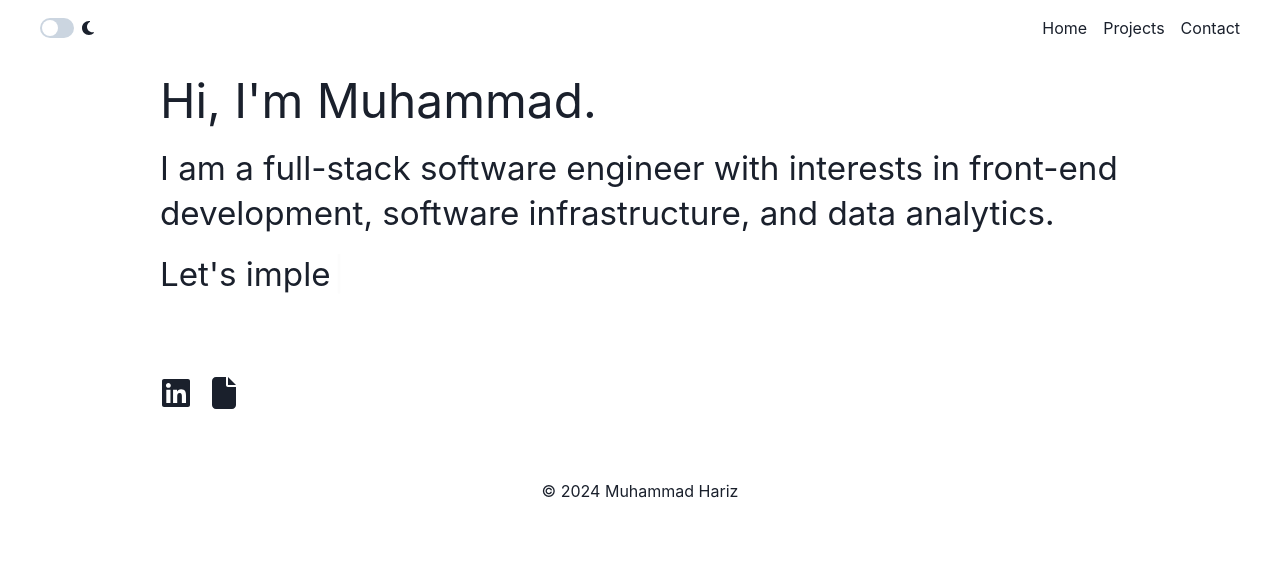
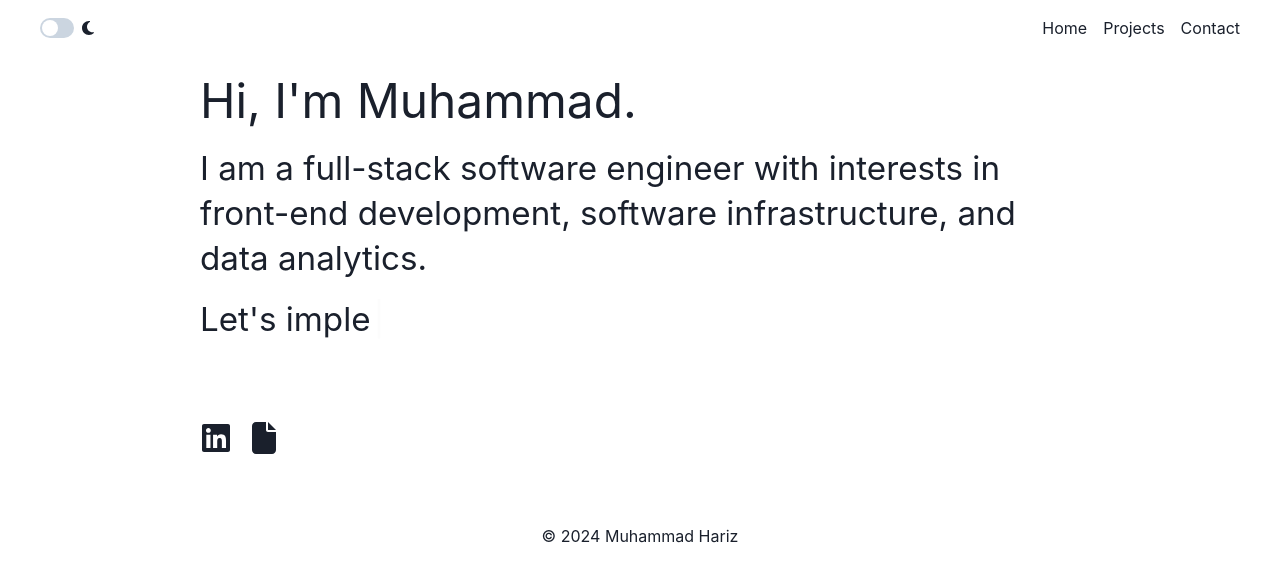
Before and after one commit to MoHariz/mohariz-portfolio, a Gatsby site: page / in a window 1280 px wide. Built offline with nearby package versions, Linux system fonts and the light colour scheme; Gatsby itself is replaced by a stand-in of ours.

Commit message:
updated max width for pages

```diff
--- a/src/components/PageWrapper/index.tsx
+++ b/src/components/PageWrapper/index.tsx
@@ -16,6 +16,8 @@ const PageWrapper: React.FC<PageWrapperProps> = ({ children, pageStyles, hideFoo
         className='lg:px-40 md:px-20 sm:px-10 px-5 py-4'
         style={{
           ...pageStyles,
+          maxWidth: '1200px',
+          margin: '0 auto',
         }}
       >{children}</main>
       {!hideFooter && <Footer />}
```
